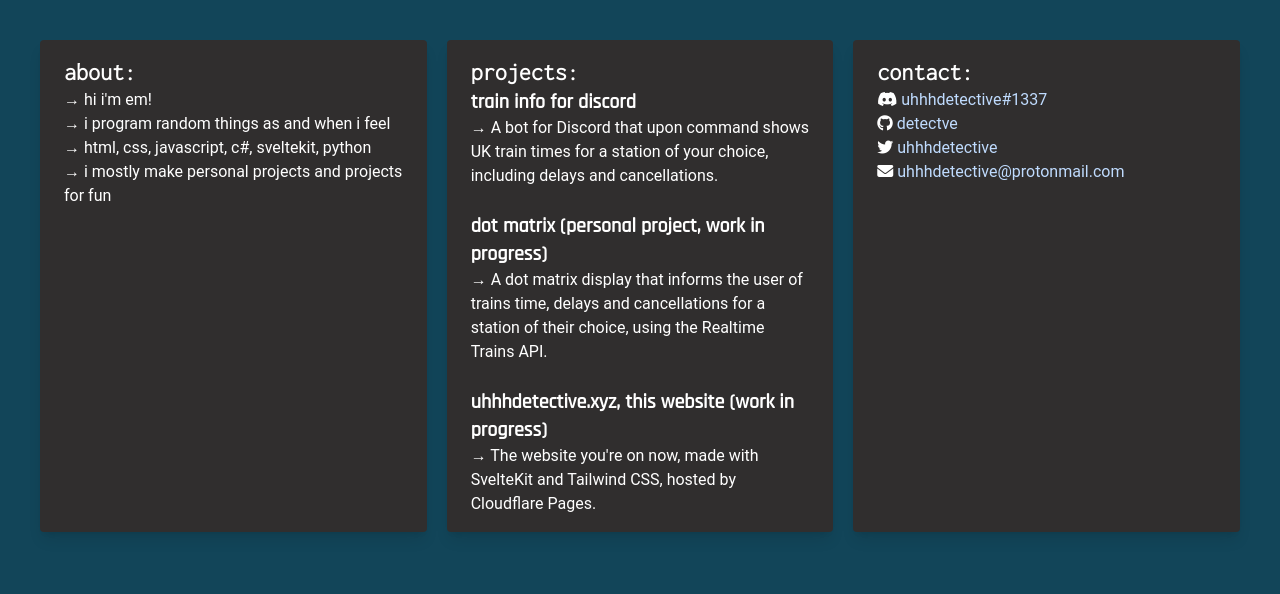
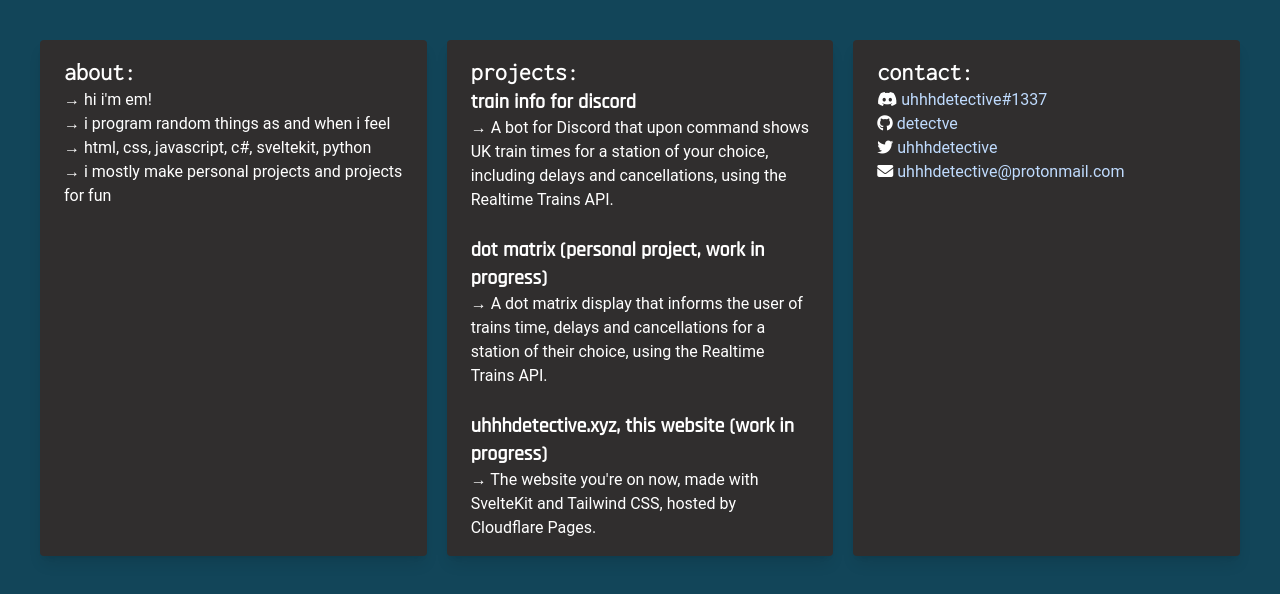
Before and after one commit to detectve/uhhhdetective.com, a SvelteKit app: page / in a window 1280 px wide. Shown: the top 594 px of the page. Built offline with nearby package versions, Linux system fonts and the light colour scheme.

Commit message:
readditon to info as it doesnt want to commit

```diff
--- a/src/routes/+page.svelte
+++ b/src/routes/+page.svelte
@@ -19,7 +19,7 @@
             <div class="px-6 py-4 inset-x-0 top-0">
                 <h1 class = "text-white text-2xl font-semibold">projects:</h1>
                 <h2 class="text-white text-xl font-semibold">train info for discord</h2>
-                <p class="text-white">→ A bot for Discord that upon command shows UK train times for a station of your choice, including delays and cancellations.</p>
+                <p class="text-white">→ A bot for Discord that upon command shows UK train times for a station of your choice, including delays and cancellations, using the Realtime Trains API.</p>
                 <br>
                 <h2 class="text-white text-xl font-semibold">dot matrix (personal project, work in progress)</h2>
                 <p class="text-white">→ A dot matrix display that informs the user of trains time, delays and cancellations for a station of their choice, using the Realtime Trains API.</p>
```
